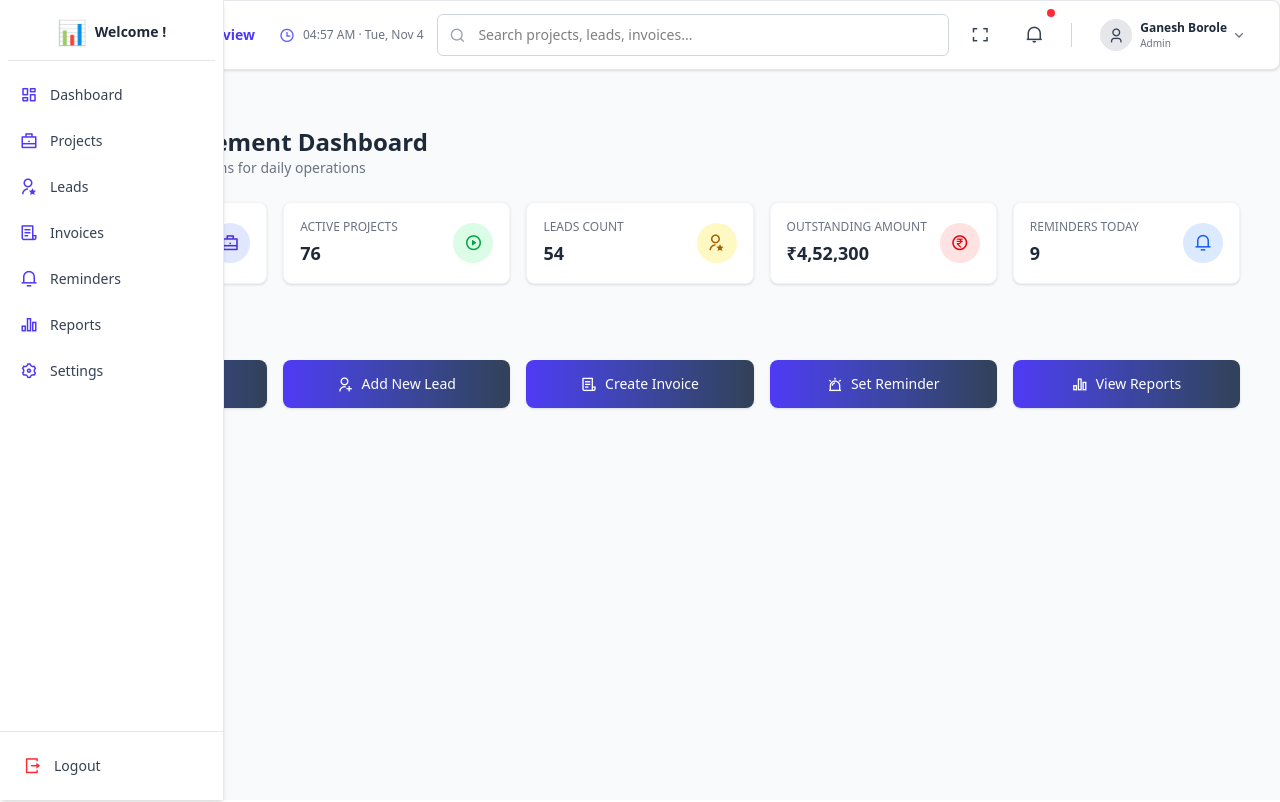
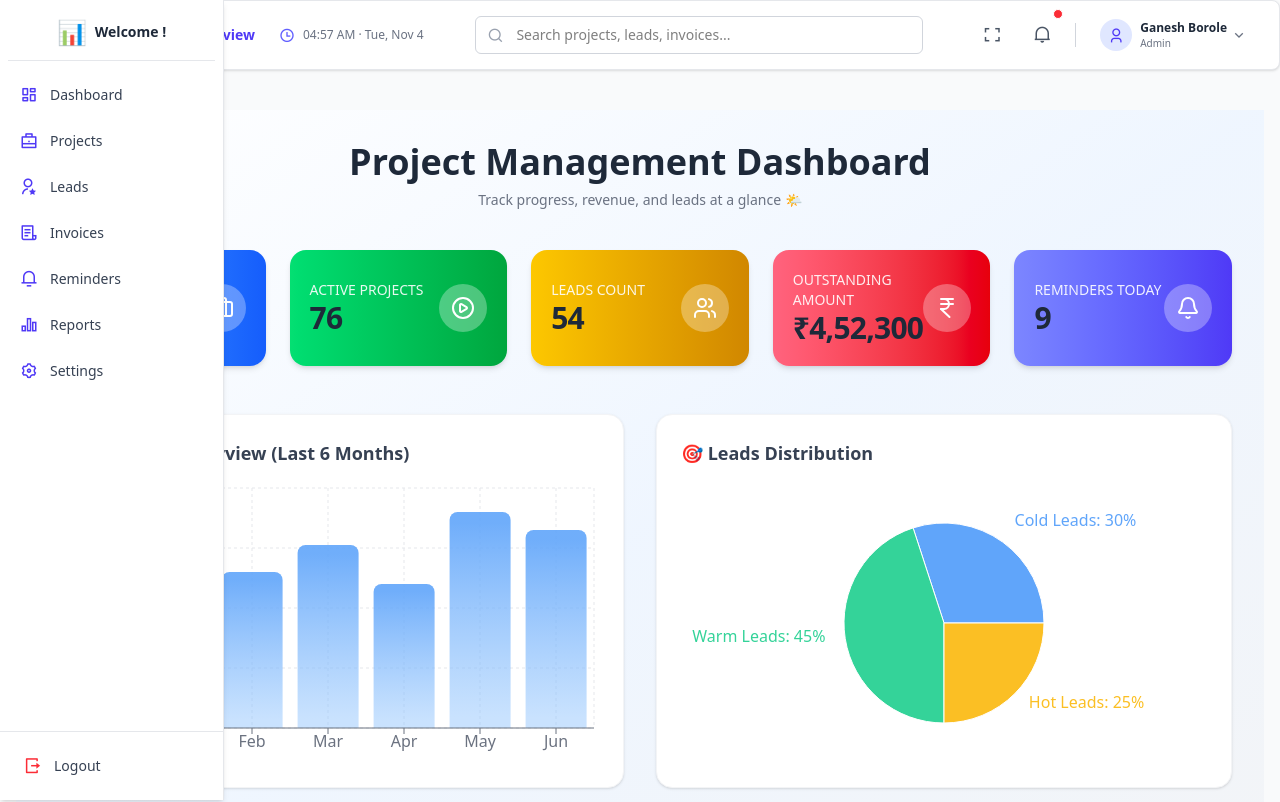
Before and after one commit to ganeshWebseeder/CRM-App, a React (Vite) app: page /dashboard in a window 1280 px wide. Shown: the top 802 px of the page. Built offline with nearby package versions, Linux system fonts and the light colour scheme.

Commit message:
dashboard updated

```diff
--- a/package.json
+++ b/package.json
@@ -11,9 +11,12 @@
   },
   "dependencies": {
     "@tailwindcss/vite": "^4.1.16",
+    "framer-motion": "^12.23.24",
+    "lucide-react": "^0.552.0",
     "react": "^19.1.1",
     "react-dom": "^19.1.1",
     "react-router-dom": "^7.9.5",
+    "recharts": "^3.3.0",
     "tailwindcss": "^4.1.16"
   },
   "devDependencies": {
--- a/src/Pages/Dashboard.jsx
+++ b/src/Pages/Dashboard.jsx
@@ -1,104 +1,263 @@
-import React from "react";
+import React, { useEffect } from "react";
+import {
+  motion,
+  useMotionValue,
+  useTransform,
+  animate,
+} from "framer-motion";
+import {
+  Briefcase,
+  PlayCircle,
+  Users,
+  IndianRupee,
+  Bell,
+  UserPlus,
+  FileText,
+  AlarmClock,
+  PieChart as PieIcon,
+} from "lucide-react";
+import {
+  BarChart,
+  Bar,
+  XAxis,
+  YAxis,
+  CartesianGrid,
+  Tooltip,
+  ResponsiveContainer,
+  Pie,
+  Cell,
+  PieChart,
+} from "recharts";
+
+
+// Animated Counter Component
+function AnimatedCounter({ value, isCurrency = false }) {
+  const count = useMotionValue(0);
+  const rounded = useTransform(count, (latest) =>
+    isCurrency
+      ? "₹" + Math.floor(latest).toLocaleString("en-IN")
+      : Math.floor(latest).toLocaleString("en-IN")
+  );
+
+  useEffect(() => {
+    const controls = animate(count, value, { duration: 2, ease: "easeOut" });
+    return controls.stop;
+  }, [value]);
+
+  return (
+    <motion.span className="text-3xl font-semibold text-gray-800 tracking-tight">
+      {rounded}
+    </motion.span>
+  );
+}
 
 export default function Dashboard() {
-  // Summary data (later this will come from backend API)
   const summary = [
     {
       title: "Total Projects",
       value: 128,
-      icon: "ri-briefcase-line",
-      color: "bg-indigo-100 text-indigo-700",
+      icon: <Briefcase size={24} />,
+      color: "from-blue-400 to-blue-600",
     },
     {
       title: "Active Projects",
       value: 76,
-      icon: "ri-play-circle-line",
-      color: "bg-green-100 text-green-600",
+      icon: <PlayCircle size={24} />,
+      color: "from-green-400 to-green-600",
     },
     {
       title: "Leads Count",
       value: 54,
-      icon: "ri-user-star-line",
-      color: "bg-yellow-100 text-yellow-700",
+      icon: <Users size={24} />,
+      color: "from-yellow-400 to-yellow-600",
     },
     {
       title: "Outstanding Amount",
-      value: "₹4,52,300",
-      icon: "ri-money-rupee-circle-line",
-      color: "bg-red-100 text-red-600",
+      value: 452300,
+      isCurrency: true,
+      icon: <IndianRupee size={24} />,
+      color: "from-rose-400 to-red-600",
     },
     {
       title: "Reminders Today",
       value: 9,
-      icon: "ri-notification-3-line",
-      color: "bg-blue-100 text-blue-600",
+      icon: <Bell size={24} />,
+      color: "from-indigo-400 to-indigo-600",
     },
   ];
 
-  // Quick actions (from spec)
   const quickActions = [
-    { icon: "ri-add-circle-line", label: "Add New Project" },
-    { icon: "ri-user-add-line", label: "Add New Lead" },
-    { icon: "ri-file-list-3-line", label: "Create Invoice" },
-    { icon: "ri-alarm-warning-line", label: "Set Reminder" },
-    { icon: "ri-bar-chart-2-line", label: "View Reports" },
+    { icon: <UserPlus size={18} />, label: "Add New Lead" },
+    { icon: <FileText size={18} />, label: "Create Invoice" },
+    { icon: <AlarmClock size={18} />, label: "Set Reminder" },
+    { icon: <PieIcon size={18} />, label: "View Reports" },
   ];
 
+  // Chart Data
+  const revenueData = [
+    { month: "Jan", revenue: 40000 },
+    { month: "Feb", revenue: 52000 },
+    { month: "Mar", revenue: 61000 },
+    { month: "Apr", revenue: 48000 },
+    { month: "May", revenue: 72000 },
+    { month: "Jun", revenue: 66000 },
+  ];
+
+  const leadData = [
+    { name: "Cold Leads", value: 30 },
+    { name: "Warm Leads", value: 45 },
+    { name: "Hot Leads", value: 25 },
+  ];
+
+  const COLORS = ["#60A5FA", "#34D399", "#FBBF24"];
+
+  const cardVariant = {
+    hidden: { opacity: 0, y: 50 },
+    show: (i) => ({
+      opacity: 1,
+      y: 0,
+      transition: { delay: i * 0.1, type: "spring", stiffness: 100 },
+    }),
+  };
+
   return (
-
-        <div className="p-6">
+    <div className="p-8 min-h-screen bg-gradient-to-br from-white via-blue-50 to-gray-100">
       {/* Header */}
-      <div className="mb-6">
-        <h1 className="text-2xl font-semibold text-gray-800">
+      <motion.div
+        initial={{ opacity: 0, y: -20 }}
+        animate={{ opacity: 1, y: 0 }}
+        transition={{ duration: 0.6 }}
+        className="mb-10 text-center"
+      >
+        <h1 className="text-4xl font-bold text-gray-800">
           Project Management Dashboard
         </h1>
-        <p className="text-gray-500 text-sm">
-          Key metrics and quick actions for daily operations
+        <p className="text-gray-500 text-sm mt-2">
+          Track progress, revenue, and leads at a glance 🌤️
         </p>
-      </div>
+      </motion.div>
 
       {/* Summary Cards */}
-      <div className="grid grid-cols-1 sm:grid-cols-2 md:grid-cols-3 xl:grid-cols-5 gap-4 mb-8">
+      <motion.div
+        initial="hidden"
+        animate="show"
+        className="grid grid-cols-1 sm:grid-cols-2 md:grid-cols-3 xl:grid-cols-5 gap-6 mb-12"
+      >
         {summary.map((item, i) => (
-          <div
+          <motion.div
             key={i}
-            className="bg-white p-4 rounded-lg shadow-sm border border-gray-100 hover:shadow-md transition flex justify-between items-center"
+            custom={i}
+            variants={cardVariant}
+            whileHover={{
+              scale: 1.05,
+              y: -5,
+              boxShadow: "0 12px 25px rgba(0,0,0,0.1)",
+            }}
+            className={`p-5 rounded-2xl bg-gradient-to-r ${item.color} text-white shadow-md flex justify-between items-center`}
           >
             <div>
-              <p className="text-xs text-gray-500 font-medium uppercase">
+              <p className="text-sm uppercase font-medium opacity-90">
                 {item.title}
               </p>
-              <h2 className="text-lg font-bold text-gray-800 mt-1">
-                {item.value}
-              </h2>
+              <AnimatedCounter
+                value={item.value}
+                isCurrency={item.isCurrency}
+              />
             </div>
-            <div
-              className={`w-10 h-10 flex items-center justify-center rounded-full ${item.color}`}
+            <div className="bg-white/30 p-3 rounded-full">{item.icon}</div>
+          </motion.div>
+        ))}
+      </motion.div>
+
+      {/* Charts Section */}
+      <motion.div
+        initial={{ opacity: 0, y: 30 }}
+        animate={{ opacity: 1, y: 0 }}
+        transition={{ duration: 0.8 }}
+        className="grid grid-cols-1 lg:grid-cols-2 gap-8 mb-12"
+      >
+        {/* Revenue Chart */}
+        <div className="bg-white rounded-2xl p-6 shadow-sm border border-gray-100">
+          <h2 className="text-lg font-semibold text-gray-700 mb-4">
+            📊 Revenue Overview (Last 6 Months)
+          </h2>
+          <ResponsiveContainer width="100%" height={280}>
+            <BarChart data={revenueData}>
+              <CartesianGrid strokeDasharray="3 3" stroke="#E5E7EB" />
+              <XAxis dataKey="month" stroke="#6B7280" />
+              <YAxis stroke="#6B7280" />
+              <Tooltip />
+              <Bar
+                dataKey="revenue"
+                fill="url(#colorRevenue)"
+                radius={[8, 8, 0, 0]}
+              />
+              <defs>
+                <linearGradient id="colorRevenue" x1="0" y1="0" x2="0" y2="1">
+                  <stop offset="5%" stopColor="#60A5FA" stopOpacity={0.9} />
+                  <stop offset="95%" stopColor="#93C5FD" stopOpacity={0.5} />
+                </linearGradient>
+              </defs>
+            </BarChart>
+          </ResponsiveContainer>
+        </div>
+
+        {/* Leads Chart */}
+        <div className="bg-white rounded-2xl p-6 shadow-sm border border-gray-100">
+          <h2 className="text-lg font-semibold text-gray-700 mb-4">
+            🎯 Leads Distribution
+          </h2>
+          <ResponsiveContainer width="100%" height={280}>
+            <PieChart>
+              <Pie
+                data={leadData}
+                cx="50%"
+                cy="50%"
+                labelLine={false}
+                label={({ name, percent }) =>
+                  `${name}: ${(percent * 100).toFixed(0)}%`
+                }
+                outerRadius={100}
+                fill="#8884d8"
+                dataKey="value"
+              >
+                {leadData.map((_, index) => (
+                  <Cell
+                    key={`cell-${index}`}
+                    fill={COLORS[index % COLORS.length]}
+                  />
+                ))}
+              </Pie>
+              <Tooltip />
+            </PieChart>
+          </ResponsiveContainer>
+        </div>
+      </motion.div>
+
+      {/* Quick Actions */}
+      <motion.div
+        initial={{ opacity: 0, y: 30 }}
+        animate={{ opacity: 1, y: 0 }}
+        transition={{ duration: 0.8 }}
+      >
+        <h2 className="text-xl font-semibold text-gray-700 mb-4 flex items-center gap-2">
+          Quick Actions ⚡
+        </h2>
+        <div className="grid grid-cols-2 sm:grid-cols-3 lg:grid-cols-4 gap-4">
+          {quickActions.map((action, i) => (
+            <motion.button
+              key={i}
+              whileHover={{ scale: 1.05 }}
+              whileTap={{ scale: 0.95 }}
+              transition={{ type: "spring", stiffness: 200 }}
+              className="flex items-center justify-center gap-2 bg-gradient-to-r from-blue-500 to-indigo-500 text-white py-3 rounded-xl shadow hover:shadow-lg transition text-sm font-medium"
             >
-              <i className={`${item.icon} text-lg`}></i>
-            </div>
-          </div>
-        ))}
-      </div>
-
-      {/* Quick Actions Section */}
-      <div>
-        <h2 className="text-lg font-semibold text-gray-800 mb-4">
-          Quick Actions
-        </h2>
-        <div className="grid grid-cols-2 sm:grid-cols-3 lg:grid-cols-5 gap-4">
-          {quickActions.map((action, i) => (
-            <button
-              key={i}
-              className="flex items-center justify-center gap-2 bg-gradient-to-r from-indigo-600 to-slate-700 text-white py-3 rounded-lg shadow hover:opacity-90 transition text-sm font-medium"
-            >
-              <i className={`${action.icon} text-base`}></i>
+              {action.icon}
               {action.label}
-            </button>
+            </motion.button>
           ))}
         </div>
-      </div>
-      </div>
-
+      </motion.div>
+    </div>
   );
 }
--- /dev/null
+++ b/src/components/Dash-ui/AnimatedCounter.jsx
@@ -0,0 +1,20 @@
+import React, { useEffect } from "react";
+import { motion, useMotionValue, useTransform, animate } from "framer-motion";
+
+const AnimatedCounter = ({ from = 0, to = 100, duration = 2 }) => {
+  const count = useMotionValue(from);
+  const rounded = useTransform(count, (latest) => Math.floor(latest));
+
+  useEffect(() => {
+    const controls = animate(count, to, { duration });
+    return controls.stop;
+  }, [to]);
+
+  return (
+    <motion.span className="text-3xl font-bold text-amber-600">
+      {rounded}
+    </motion.span>
+  );
+};
+
+export default AnimatedCounter;
--- a/src/components/Dash-ui/Navbar.jsx
+++ b/src/components/Dash-ui/Navbar.jsx
@@ -6,7 +6,7 @@ export default function Navbar() {
   const [isDropdownOpen, setIsDropdownOpen] = useState(false);
   const dropdownRef = useRef(null);
 
-  // 🕒 Live time update
+  // 🕒 Live Time Update
   useEffect(() => {
     const updateTime = () => {
       const now = new Date();
@@ -23,7 +23,7 @@ export default function Navbar() {
     return () => clearInterval(timer);
   }, []);
 
-  // 🖥️ Fullscreen toggle
+  // 🖥️ Fullscreen Toggle
   const toggleFullscreen = () => {
     if (!document.fullscreenElement) {
       document.documentElement.requestFullscreen();
@@ -46,7 +46,7 @@ export default function Navbar() {
   }, []);
 
   return (
-    <div className="flex justify-between items-center px-6 py-3 rounded-lg shadow-sm border border-gray-200 mb-4 bg-white">
+    <div className="flex justify-between items-center px-6 py-3 bg-white border border-gray-200 shadow-sm rounded-lg mb-6">
       {/* LEFT SIDE — Breadcrumb & Time */}
       <div className="flex items-center space-x-6">
         <div className="flex items-center space-x-2 text-gray-700">
@@ -58,24 +58,24 @@ export default function Navbar() {
         </div>
 
         {/* Live Time */}
-        <div className="flex items-center text-xs text-gray-500">
+        <div className="hidden md:flex items-center text-xs text-gray-500">
           <i className="ri-time-line mr-2 text-base text-indigo-500"></i>
           {currentTime}
         </div>
       </div>
 
       {/* CENTER — Search */}
-      <div className="relative w-[32rem]">
+      <div className="relative w-[20rem] md:w-[28rem]">
         <i className="ri-search-line absolute left-3 top-1/2 -translate-y-1/2 text-gray-400 text-base"></i>
         <input
           type="text"
           placeholder="Search projects, leads, invoices..."
-          className="w-full pl-10 pr-4 py-2.5 text-sm rounded-md border border-gray-300 focus:outline-none focus:ring-2 focus:ring-indigo-400"
+          className="w-full pl-10 pr-4 py-2 text-sm rounded-md border border-gray-300 focus:outline-none focus:ring-2 focus:ring-indigo-400 focus:border-indigo-400 transition"
         />
       </div>
 
       {/* RIGHT SIDE — Icons & User */}
-      <div className="flex items-center space-x-5" ref={dropdownRef}>
+      <div className="flex items-center space-x-4" ref={dropdownRef}>
         {/* Fullscreen */}
         <button
           title="Toggle Fullscreen"
@@ -85,7 +85,7 @@ export default function Navbar() {
           <i
             className={`${
               isFullscreen ? "ri-fullscreen-exit-line" : "ri-fullscreen-line"
-            } text-lg text-gray-700`}
+            } text-lg text-gray-600`}
           ></i>
         </button>
 
@@ -94,8 +94,8 @@ export default function Navbar() {
           title="Reminders / Notifications"
           className="relative hover:bg-gray-100 p-2 rounded-md transition"
         >
-          <i className="ri-notification-2-line text-lg text-gray-700"></i>
-          <span className="absolute -top-1 -right-1 w-2 h-2 bg-red-500 rounded-full"></span>
+          <i className="ri-notification-2-line text-lg text-gray-600"></i>
+          <span className="absolute -top-1 -right-1 w-2.5 h-2.5 bg-red-500 rounded-full border border-white"></span>
         </button>
 
         {/* Divider */}
@@ -107,8 +107,8 @@ export default function Navbar() {
             onClick={() => setIsDropdownOpen(!isDropdownOpen)}
             className="flex items-center space-x-2 hover:bg-gray-100 rounded-md px-2 py-1 transition"
           >
-            <div className="w-8 h-8 bg-gray-200 rounded-full flex items-center justify-center">
-              <i className="ri-user-3-line text-gray-700 text-base"></i>
+            <div className="w-8 h-8 bg-indigo-100 rounded-full flex items-center justify-center">
+              <i className="ri-user-3-line text-indigo-600 text-base"></i>
             </div>
             <div className="flex items-center">
               <div className="text-left">
@@ -125,37 +125,36 @@ export default function Navbar() {
 
           {/* Dropdown Menu */}
           {isDropdownOpen && (
-            <div className="absolute right-0 mt-2 w-56 bg-white text-gray-700 border border-gray-200 rounded-md shadow-lg text-xs z-50">
+            <div className="absolute right-0 mt-2 w-56 bg-white text-gray-700 border border-gray-200 rounded-md shadow-lg text-xs z-50 animate-fadeIn">
               {/* User Info */}
               <div className="px-4 py-3 border-b border-gray-200 flex items-center space-x-3">
-                <div className="w-10 h-10 bg-gray-200 rounded-full flex items-center justify-center">
-                  <i className="ri-user-3-line text-gray-600 text-lg"></i>
+                <div className="w-10 h-10 bg-indigo-100 rounded-full flex items-center justify-center">
+                  <i className="ri-user-3-line text-indigo-600 text-lg"></i>
                 </div>
                 <div>
                   <p className="font-semibold text-gray-800 text-sm">Ganesh Borole</p>
                   <p className="text-gray-500 text-[11px]">admin@crmapp.com</p>
                   <div className="flex items-center text-[10px] text-gray-400">
-                    <i className="ri-shield-user-line mr-1 text-gray-500"></i> Super Admin
+                    <i className="ri-shield-user-line mr-1 text-indigo-400"></i> Super Admin
                   </div>
                 </div>
               </div>
 
               {/* Menu Options */}
               <ul className="py-1">
-                <li className="px-4 py-2 hover:bg-gray-100 cursor-pointer flex items-center space-x-2 transition">
-                  <i className="ri-user-line text-gray-600"></i> <span>My Profile</span>
-                </li>
-                <li className="px-4 py-2 hover:bg-gray-100 cursor-pointer flex items-center space-x-2 transition">
-                  <i className="ri-settings-3-line text-gray-600"></i>{" "}
-                  <span>Account Settings</span>
-                </li>
-                <li className="px-4 py-2 hover:bg-gray-100 cursor-pointer flex items-center space-x-2 transition">
-                  <i className="ri-question-line text-gray-600"></i>{" "}
-                  <span>Help & Support</span>
-                </li>
-                <li className="px-4 py-2 hover:bg-gray-100 cursor-pointer flex items-center space-x-2 transition">
-                  <i className="ri-translate-2 text-gray-600"></i> <span>Language</span>
-                </li>
+                {[
+                  { icon: "ri-user-line", label: "My Profile" },
+                  { icon: "ri-settings-3-line", label: "Account Settings" },
+                  { icon: "ri-question-line", label: "Help & Support" },
+                  { icon: "ri-translate-2", label: "Language" },
+                ].map((item, i) => (
+                  <li
+                    key={i}
+                    className="px-4 py-2 hover:bg-gray-100 cursor-pointer flex items-center space-x-2 transition"
+                  >
+                    <i className={`${item.icon} text-gray-600`}></i> <span>{item.label}</span>
+                  </li>
+                ))}
                 <hr className="my-1 border-gray-200" />
                 <li className="px-4 py-2 hover:bg-red-500 hover:text-white cursor-pointer flex items-center space-x-2 text-red-600 transition">
                   <i className="ri-logout-box-r-line"></i> <span>Sign Out</span>
```
Also changed, not shown: 1 other file (tests, documents, lock files or other folders).
